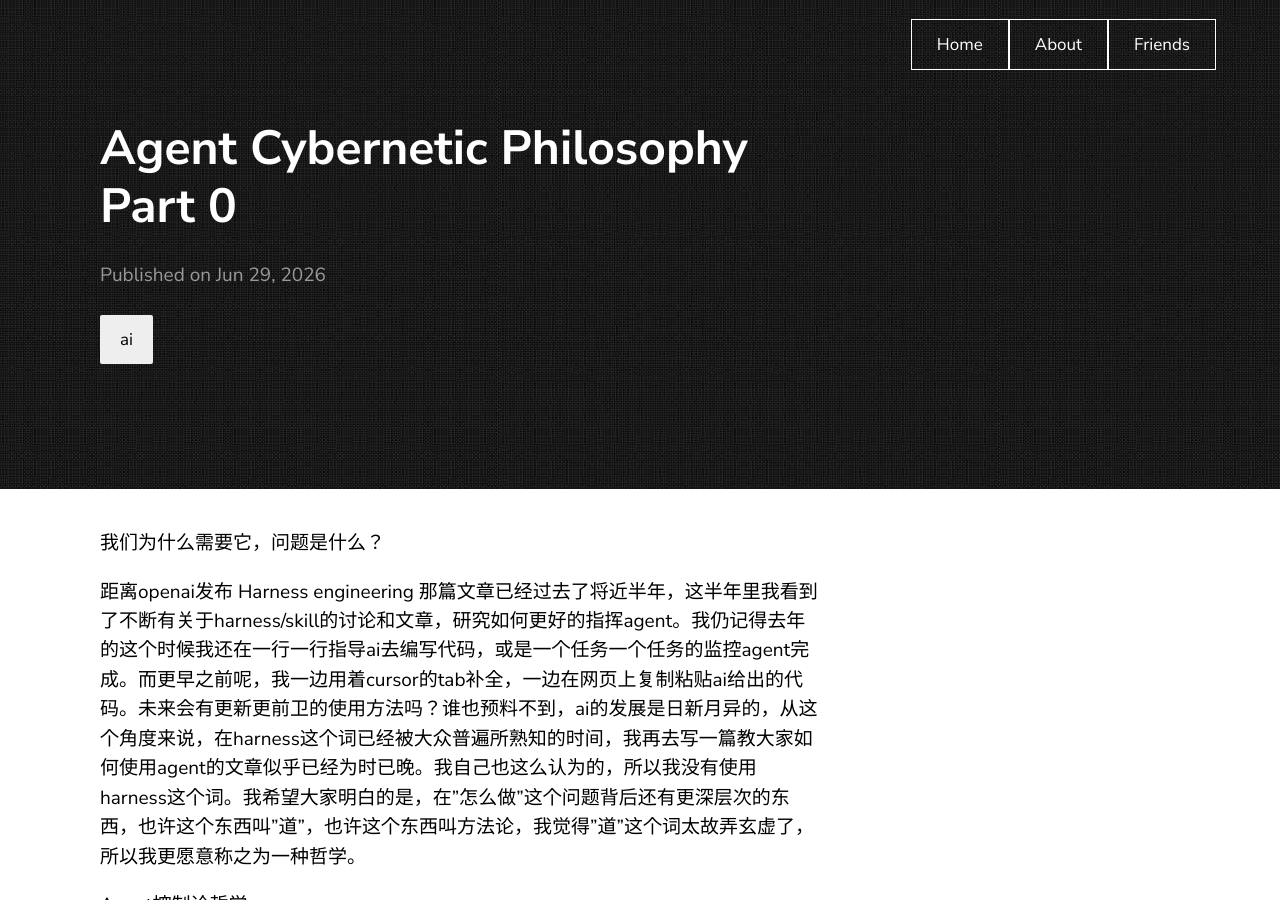
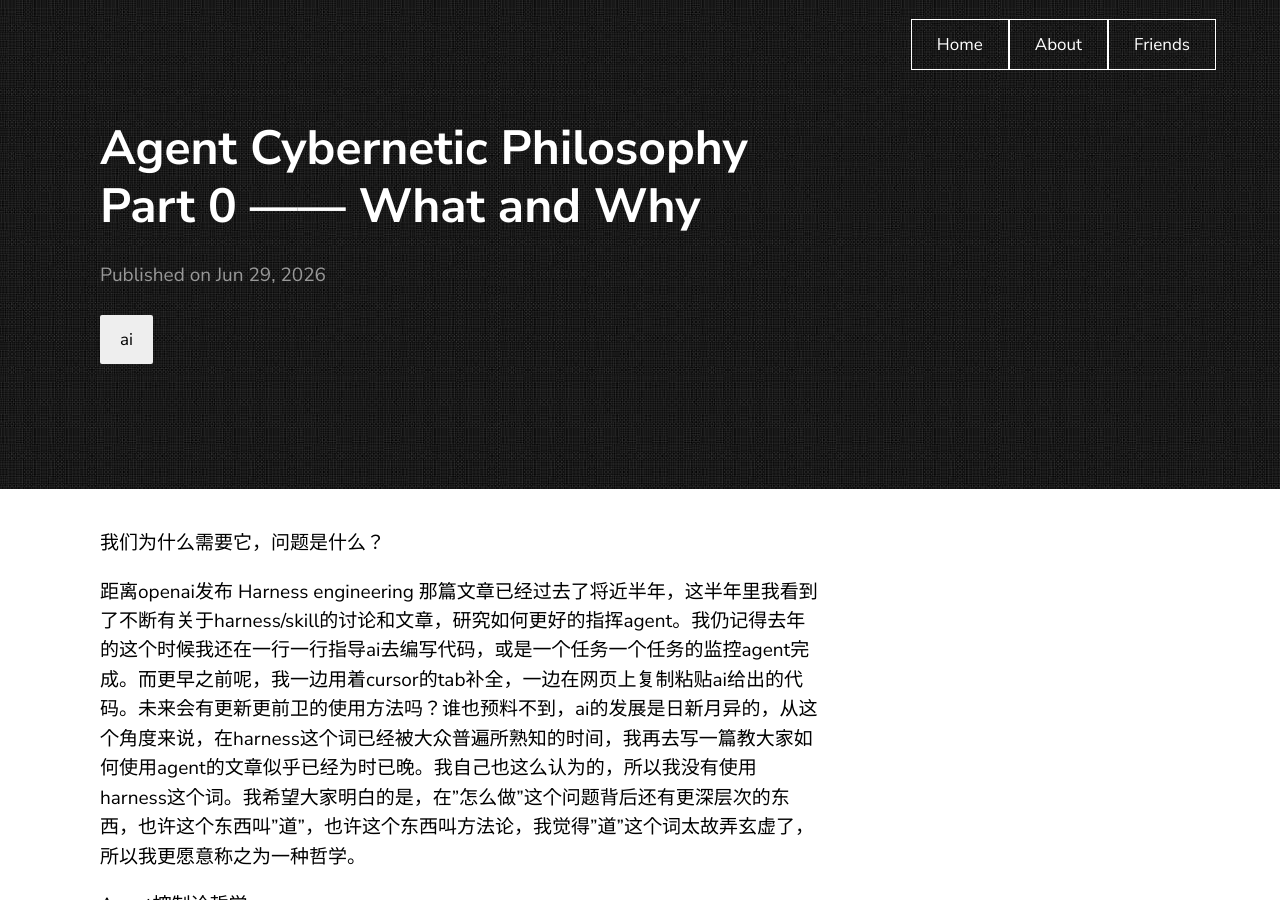
Before and after one commit to CitrusIce/blog, a Jekyll site: the page citrusice.github.io/posts/agent-cybernetic-philosophy/index.html, which Jekyll copies as it is, in a window 1280 px wide and 900 px high. Built offline with Jekyll 4.4.1, drawn with Linux system fonts in a browser that asks for light colours.

Commit message:
post: update title for Agent Cybernetic Philosophy Part 0 —— What and Why

```diff
--- a/_posts/2026-06-29-agent-cybernetic-philosophy.markdown
+++ b/_posts/2026-06-29-agent-cybernetic-philosophy.markdown
@@ -1,6 +1,6 @@
 ---
 layout: post
-title: "Agent Cybernetic Philosophy Part 0"
+title: "Agent Cybernetic Philosophy Part 0 —— What and Why"
 date: 2026-06-29 15:31:07 +0800
 categories: ai
 ---
--- a/citrusice.github.io/feed.xml
+++ b/citrusice.github.io/feed.xml
@@ -1,5 +1,5 @@
-<?xml version="1.0" encoding="utf-8"?><feed xmlns="http://www.w3.org/2005/Atom" ><generator uri="https://jekyllrb.com/" version="3.9.0">Jekyll</generator><link href="https://citrusice.github.io/feed.xml" rel="self" type="application/atom+xml" /><link href="https://citrusice.github.io/" rel="alternate" type="text/html" /><updated>2026-06-29T15:36:07+08:00</updated><id>https://citrusice.github.io/feed.xml</id><title type="html">Nqd8VId6</title><subtitle>my blog
-</subtitle><entry><title type="html">Agent Cybernetic Philosophy Part 0</title><link href="https://citrusice.github.io/posts/agent-cybernetic-philosophy/" rel="alternate" type="text/html" title="Agent Cybernetic Philosophy Part 0" /><published>2026-06-29T15:31:07+08:00</published><updated>2026-06-29T15:31:07+08:00</updated><id>https://citrusice.github.io/posts/agent-cybernetic-philosophy</id><content type="html" xml:base="https://citrusice.github.io/posts/agent-cybernetic-philosophy/">&lt;p&gt;我们为什么需要它，问题是什么？&lt;/p&gt;
+<?xml version="1.0" encoding="utf-8"?><feed xmlns="http://www.w3.org/2005/Atom" ><generator uri="https://jekyllrb.com/" version="3.9.0">Jekyll</generator><link href="https://citrusice.github.io/feed.xml" rel="self" type="application/atom+xml" /><link href="https://citrusice.github.io/" rel="alternate" type="text/html" /><updated>2026-06-29T15:56:44+08:00</updated><id>https://citrusice.github.io/feed.xml</id><title type="html">Nqd8VId6</title><subtitle>my blog
+</subtitle><entry><title type="html">Agent Cybernetic Philosophy Part 0 —— What and Why</title><link href="https://citrusice.github.io/posts/agent-cybernetic-philosophy/" rel="alternate" type="text/html" title="Agent Cybernetic Philosophy Part 0 —— What and Why" /><published>2026-06-29T15:31:07+08:00</published><updated>2026-06-29T15:31:07+08:00</updated><id>https://citrusice.github.io/posts/agent-cybernetic-philosophy</id><content type="html" xml:base="https://citrusice.github.io/posts/agent-cybernetic-philosophy/">&lt;p&gt;我们为什么需要它，问题是什么？&lt;/p&gt;
 
 &lt;p&gt;距离openai发布 Harness engineering 那篇文章已经过去了将近半年，这半年里我看到了不断有关于harness/skill的讨论和文章，研究如何更好的指挥agent。我仍记得去年的这个时候我还在一行一行指导ai去编写代码，或是一个任务一个任务的监控agent完成。而更早之前呢，我一边用着cursor的tab补全，一边在网页上复制粘贴ai给出的代码。未来会有更新更前卫的使用方法吗？谁也预料不到，ai的发展是日新月异的，从这个角度来说，在harness这个词已经被大众普遍所熟知的时间，我再去写一篇教大家如何使用agent的文章似乎已经为时已晚。我自己也这么认为的，所以我没有使用harness这个词。我希望大家明白的是，在”怎么做”这个问题背后还有更深层次的东西，也许这个东西叫”道”，也许这个东西叫方法论，我觉得”道”这个词太故弄玄虚了，所以我更愿意称之为一种哲学。&lt;/p&gt;
 
--- a/citrusice.github.io/index.html
+++ b/citrusice.github.io/index.html
@@ -35,7 +35,7 @@
             <div class="container">
                 <ul class="posts"><li><div class="post-meta">
 			<a class="post-link" href="/posts/agent-cybernetic-philosophy/">
-				<h2 class="post-title">Agent Cybernetic Philosophy Part 0</h2>
+				<h2 class="post-title">Agent Cybernetic Philosophy Part 0 —— What and Why</h2>
 			</a>
 			<div class="post-date"><i class="icon-calendar"></i>Jun 29, 2026</div>
 		</div>
--- a/citrusice.github.io/posts/agent-cybernetic-philosophy/index.html
+++ b/citrusice.github.io/posts/agent-cybernetic-philosophy/index.html
@@ -6,7 +6,7 @@
 <link href="https://fonts.googleapis.com/css?family=Nunito+Sans:400,400i,700&display=swap" rel="stylesheet">
 <link rel="stylesheet" href="/assets/css/style.css">
 <link rel="stylesheet" href="https://cdn.staticfile.org/font-awesome/4.7.0/css/font-awesome.css">
-<title>Agent Cybernetic Philosophy Part 0</title>
+<title>Agent Cybernetic Philosophy Part 0 —— What and Why</title>
 <script data-goatcounter="https://citrusice.goatcounter.com/count" async src="//gc.zgo.at/count.js"></script>
 </head>
 <body>
@@ -19,7 +19,7 @@
 		<!-- <a href="/archive"><li>Archive</li></a> -->
 	</ul>
 </div></div><div class="container">
-	<h1>Agent Cybernetic Philosophy Part 0</h1>
+	<h1>Agent Cybernetic Philosophy Part 0 —— What and Why</h1>
 	<h4 class="post-description"></h4>
 	<div class="post-date" style="margin-top:20px">
 		Published on Jun 29, 2026
```
